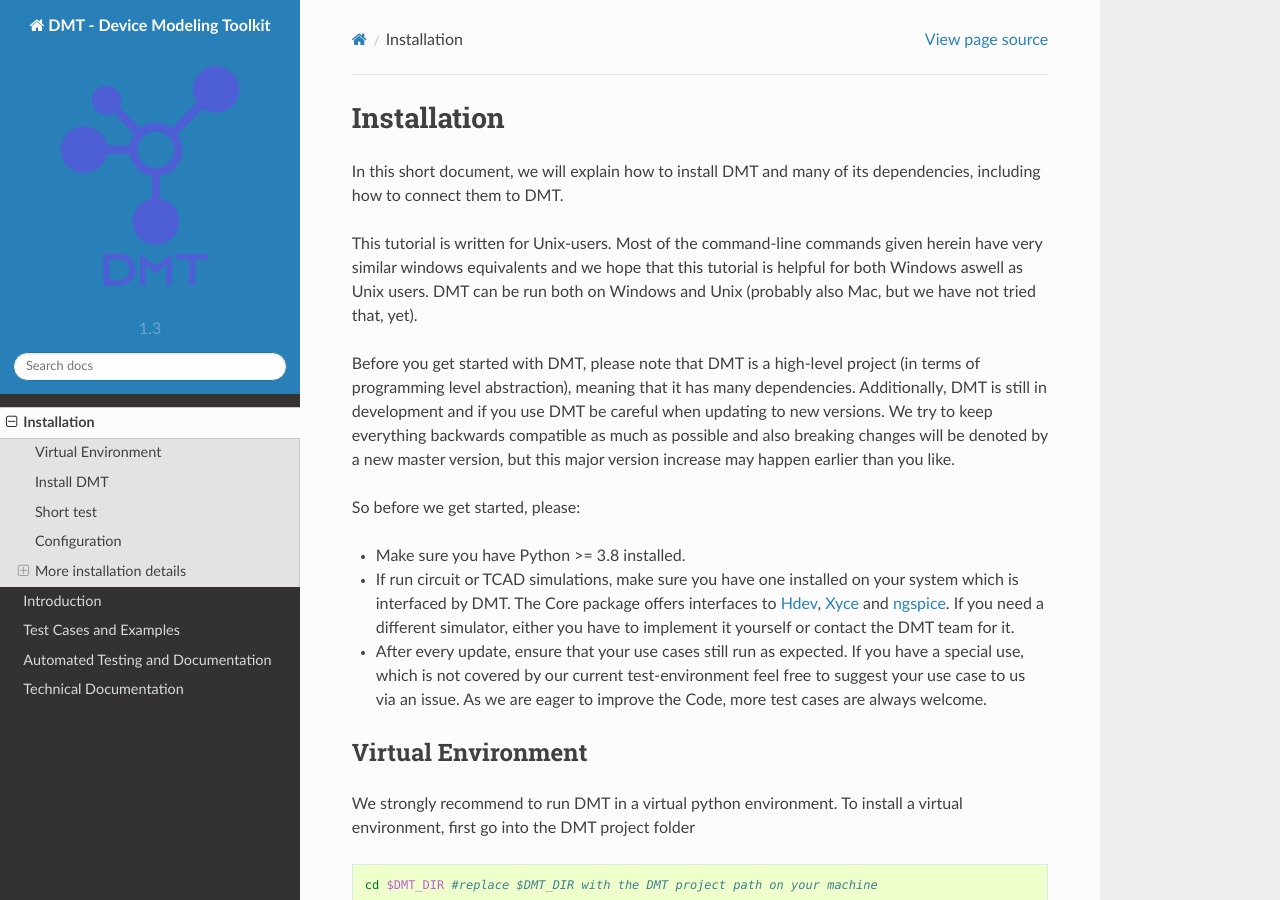
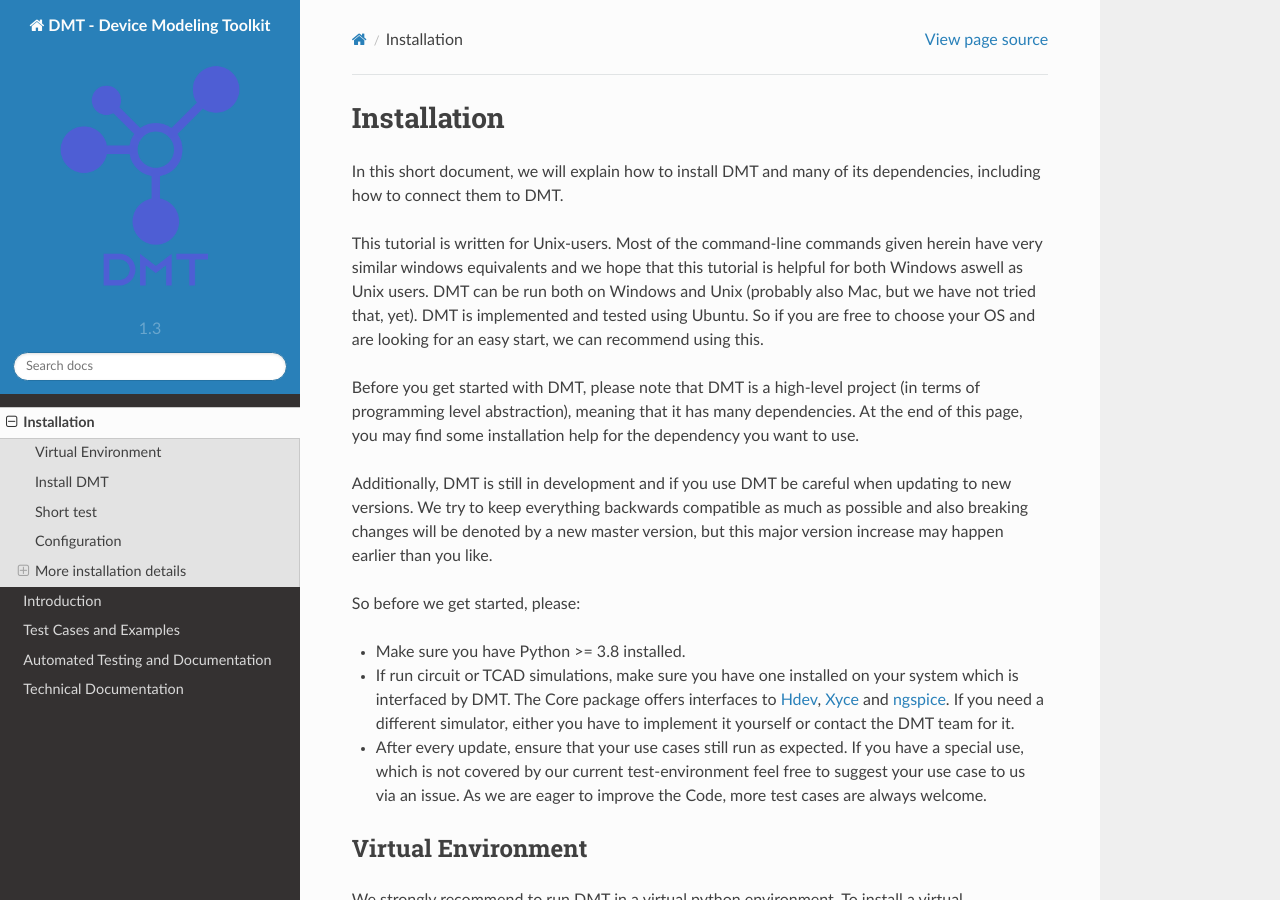
Before and after one commit to semimod/DMT-core, a Sphinx documentation site: the page built from doc/source/installation/install_dmt.rst, in a window 1280 px wide and 900 px high. Built offline with Sphinx 7.4.7 and the Read the Docs theme 2.0.0, drawn with Linux system fonts in a browser that asks for light colours; some of the changed text lies outside the part shown.

Commit message:
added more install guides

```diff
--- a/doc/source/index.rst
+++ b/doc/source/index.rst
@@ -1,4 +1,4 @@
-Introduction
+Welcome
 ===============================
 
 DeviceModelingToolkit (DMT) is a Python package targeted at helping modeling engineers extract model parameters,
--- a/doc/source/installation/install_dmt.rst
+++ b/doc/source/installation/install_dmt.rst
@@ -7,9 +7,11 @@
 
 In this short document, we will explain how to install DMT and many of its dependencies, including how to connect them to DMT.
 
-This tutorial is written for Unix-users. Most of the command-line commands given herein have very similar windows equivalents and we hope that this tutorial is helpful for both Windows aswell as Unix users. DMT can be run both on Windows and Unix (probably also Mac, but we have not tried that, yet).
+This tutorial is written for Unix-users. Most of the command-line commands given herein have very similar windows equivalents and we hope that this tutorial is helpful for both Windows aswell as Unix users. DMT can be run both on Windows and Unix (probably also Mac, but we have not tried that, yet). DMT is implemented and tested using Ubuntu. So if you are free to choose your OS and are looking for an easy start, we can recommend using this.
 
-Before you get started with DMT, please note that DMT is a high-level project (in terms of programming level abstraction), meaning that it has many dependencies. Additionally, DMT is still in development and if you use DMT be careful when updating to new versions. We try to keep everything backwards compatible as much as possible and also breaking changes will be denoted by a new master version, but this major version increase may happen earlier than you like.
+Before you get started with DMT, please note that DMT is a high-level project (in terms of programming level abstraction), meaning that it has many dependencies. At the end of this page, you may find some installation help for the dependency you want to use.
+
+Additionally, DMT is still in development and if you use DMT be careful when updating to new versions. We try to keep everything backwards compatible as much as possible and also breaking changes will be denoted by a new master version, but this major version increase may happen earlier than you like.
 
 So before we get started, please:
 
@@ -91,8 +93,7 @@
 Configuration
 --------------
 
-DMT is a modular, high-level project, that relies heavily on other python packages.
-Furthermore some DMT modules interface to other (possibly proprietary) software such as ADS.
+DMT is a modular, high-level project, that relies heavily on other python packages. Furthermore some DMT modules interface to other (possibly proprietary) software such as ADS.
 If you want to use such interfaces, you need:
 
 * the corresponding DMT module
```
Also changed, not shown: doc/source/installation/known_pyqtgraph_issues.rst (added, +33 -0 lines), doc/source/installation/using_docker.rst (added, +40 -0 lines).
